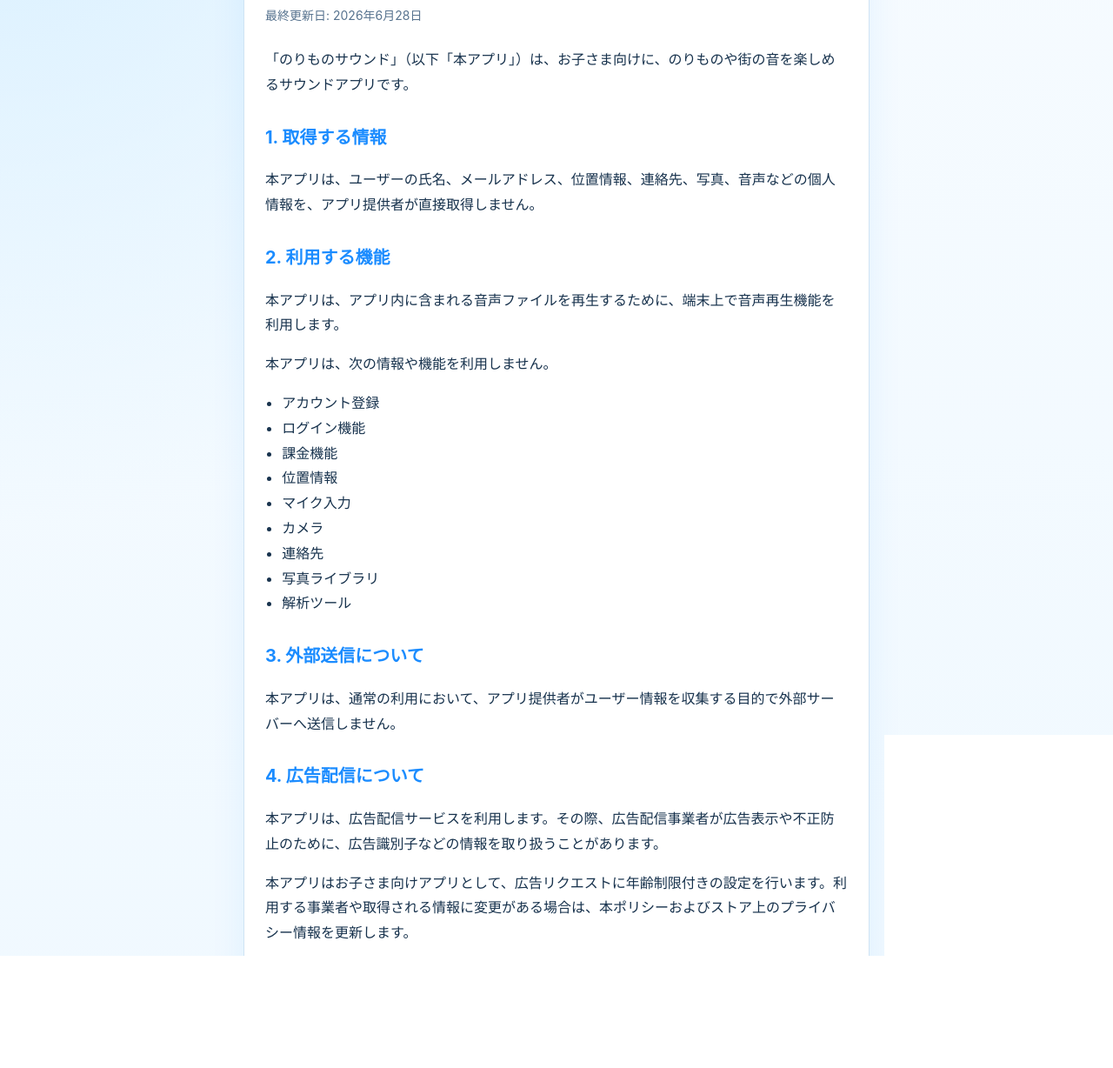
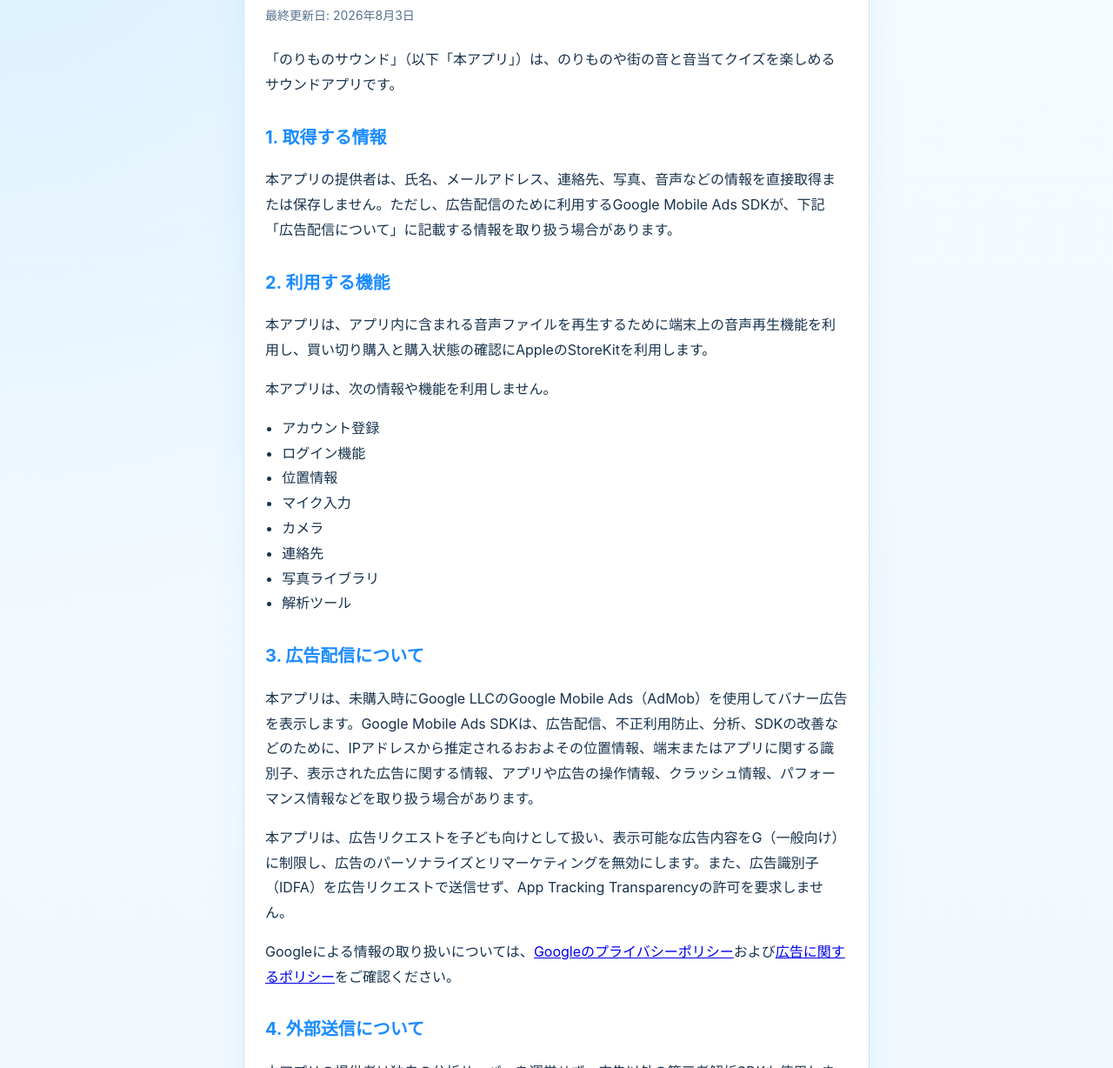
Before and after one commit to mailerdenight/norimono-sound-privacy, a plain HTML site: page index.html in a window 1280 px wide. Shown: the part 172-1400 px from the top of the page at 87% size. Drawn offline with Linux system fonts and the light colour scheme.

Commit message:
Update norimono privacy policy for AdMob and purchases

```diff
--- a/index.html
+++ b/index.html
@@ -74,20 +74,19 @@
   <main>
     <section class="card">
       <h1>のりものサウンド プライバシーポリシー</h1>
-      <p class="date">最終更新日: 2026年6月28日</p>
+      <p class="date">最終更新日: 2026年8月3日</p>
 
-      <p>「のりものサウンド」（以下「本アプリ」）は、お子さま向けに、のりものや街の音を楽しめるサウンドアプリです。</p>
+      <p>「のりものサウンド」（以下「本アプリ」）は、のりものや街の音と音当てクイズを楽しめるサウンドアプリです。</p>
 
       <h2>1. 取得する情報</h2>
-      <p>本アプリは、ユーザーの氏名、メールアドレス、位置情報、連絡先、写真、音声などの個人情報を、アプリ提供者が直接取得しません。</p>
+      <p>本アプリの提供者は、氏名、メールアドレス、連絡先、写真、音声などの情報を直接取得または保存しません。ただし、広告配信のために利用するGoogle Mobile Ads SDKが、下記「広告配信について」に記載する情報を取り扱う場合があります。</p>
 
       <h2>2. 利用する機能</h2>
-      <p>本アプリは、アプリ内に含まれる音声ファイルを再生するために、端末上で音声再生機能を利用します。</p>
+      <p>本アプリは、アプリ内に含まれる音声ファイルを再生するために端末上の音声再生機能を利用し、買い切り購入と購入状態の確認にAppleのStoreKitを利用します。</p>
       <p>本アプリは、次の情報や機能を利用しません。</p>
       <ul>
         <li>アカウント登録</li>
         <li>ログイン機能</li>
-        <li>課金機能</li>
         <li>位置情報</li>
         <li>マイク入力</li>
         <li>カメラ</li>
@@ -96,20 +95,25 @@
         <li>解析ツール</li>
       </ul>
 
-      <h2>3. 外部送信について</h2>
-      <p>本アプリは、通常の利用において、アプリ提供者がユーザー情報を収集する目的で外部サーバーへ送信しません。</p>
+      <h2>3. 広告配信について</h2>
+      <p>本アプリは、未購入時にGoogle LLCのGoogle Mobile Ads（AdMob）を使用してバナー広告を表示します。Google Mobile Ads SDKは、広告配信、不正利用防止、分析、SDKの改善などのために、IPアドレスから推定されるおおよその位置情報、端末またはアプリに関する識別子、表示された広告に関する情報、アプリや広告の操作情報、クラッシュ情報、パフォーマンス情報などを取り扱う場合があります。</p>
+      <p>本アプリは、広告リクエストを子ども向けとして扱い、表示可能な広告内容をG（一般向け）に制限し、広告のパーソナライズとリマーケティングを無効にします。また、広告識別子（IDFA）を広告リクエストで送信せず、App Tracking Transparencyの許可を要求しません。</p>
+      <p>Googleによる情報の取り扱いについては、<a href="https://policies.google.com/privacy">Googleのプライバシーポリシー</a>および<a href="https://policies.google.com/technologies/ads">広告に関するポリシー</a>をご確認ください。</p>
 
-      <h2>4. 広告配信について</h2>
-      <p>本アプリは、広告配信サービスを利用します。その際、広告配信事業者が広告表示や不正防止のために、広告識別子などの情報を取り扱うことがあります。</p>
-      <p>本アプリはお子さま向けアプリとして、広告リクエストに年齢制限付きの設定を行います。利用する事業者や取得される情報に変更がある場合は、本ポリシーおよびストア上のプライバシー情報を更新します。</p>
+      <h2>4. 外部送信について</h2>
+      <p>本アプリの提供者は独自の分析サーバーを運営せず、広告以外の第三者解析SDKも使用しません。広告配信に伴う情報は、前項のとおりGoogle Mobile Ads SDKを通じてGoogleへ送信される場合があります。</p>
 
-      <h2>5. お子さまの利用について</h2>
-      <p>本アプリは、お子さまでも安心して利用できるよう、個人情報の取得を行わない設計としています。</p>
+      <h2>5. アプリ内課金について</h2>
+      <p>本アプリのアプリ内課金はAppleのApp StoreおよびStoreKitを通じて処理されます。支払い情報はAppleが管理し、アプリ提供者はクレジットカード番号などの支払い情報を取得または保存しません。本アプリは、購入済み機能を提供するために、Appleが検証した購入状態を端末上で確認します。</p>
+      <p>クイズ全機能の買い切り購入後は、バナー広告を表示しません。</p>
 
-      <h2>6. プライバシーポリシーの変更</h2>
+      <h2>6. 年少ユーザーの利用について</h2>
+      <p>年少ユーザーへの配慮として、広告には前記の制限を適用し、購入画面と外部リンクは保護者向けゲートの後に表示します。保護者の方は利用状況をご確認ください。</p>
+
+      <h2>7. プライバシーポリシーの変更</h2>
       <p>本ポリシーの内容は、必要に応じて変更する場合があります。変更後の内容は、最新のプライバシーポリシーにて公表します。</p>
 
-      <h2>7. お問い合わせ</h2>
+      <h2>8. お問い合わせ</h2>
       <p>本アプリに関するお問い合わせは、配布ページまたはサポートページに記載の連絡先をご利用ください。</p>
     </section>
   </main>
```
